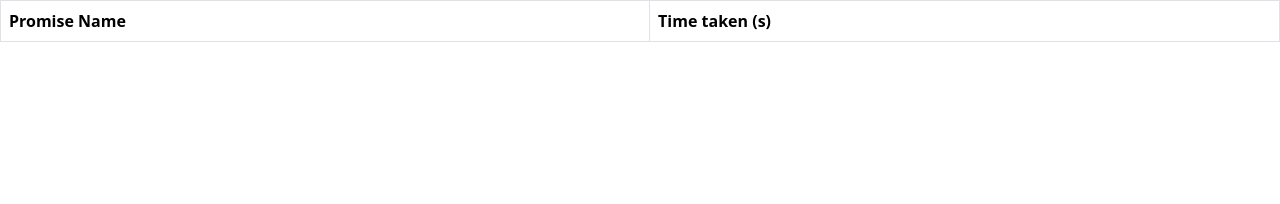
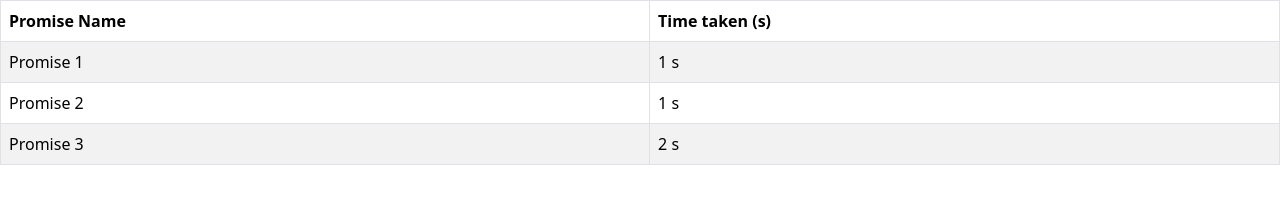
Before and after one commit to acciojob/wait-for-multiple-promises-Amit-Kumar22, a website: page main.html in a window 1280 px wide. Drawn offline with nearby package versions, Linux system fonts and the light colour scheme.

Commit message:
created a submission

```diff
--- a/main.html
+++ b/main.html
@@ -20,7 +20,11 @@
           <th>Time taken (s)</th>
         </tr>
       </thead>
-      <tbody id="output"></tbody>
+      <tbody id="output">
+		 <tr>
+			 <td colspan="2" id="loading">Loading...</td>
+		 </tr>
+	  </tbody>
     </table>
 
     <script type="text/javascript" src="./script.js"></script>
--- a/script.js
+++ b/script.js
@@ -1 +1,37 @@
 //your JS code here. If required.
+ function delay(seconds) {
+      return new Promise(resolve => {
+        setTimeout(resolve, seconds * 1000);
+      });
+    }
+
+    const promises = [
+      delay(Math.floor(Math.random() * 3) + 1),
+      delay(Math.floor(Math.random() * 3) + 1),
+      delay(Math.floor(Math.random() * 3) + 1)
+    ];
+
+    Promise.all(promises)
+      .then(() => {
+        const loadingRow = document.getElementById("loading").parentNode;
+        loadingRow.parentNode.removeChild(loadingRow);
+
+        const tbody = document.getElementById("output");
+
+        promises.forEach((promise, index) => {
+          const newRow = document.createElement("tr");
+          const operationCell = document.createElement("td");
+          operationCell.textContent = `Promise ${index + 1}`;
+          const timeCell = document.createElement("td");
+          //console.log();
+          timeCell.textContent = Math.floor(Math.random()*3)+1+" s";
+
+          newRow.appendChild(operationCell);
+          newRow.appendChild(timeCell);
+
+          tbody.appendChild(newRow);
+        });
+      })
+      .catch(error => {
+        console.error(error);
+      });
```
